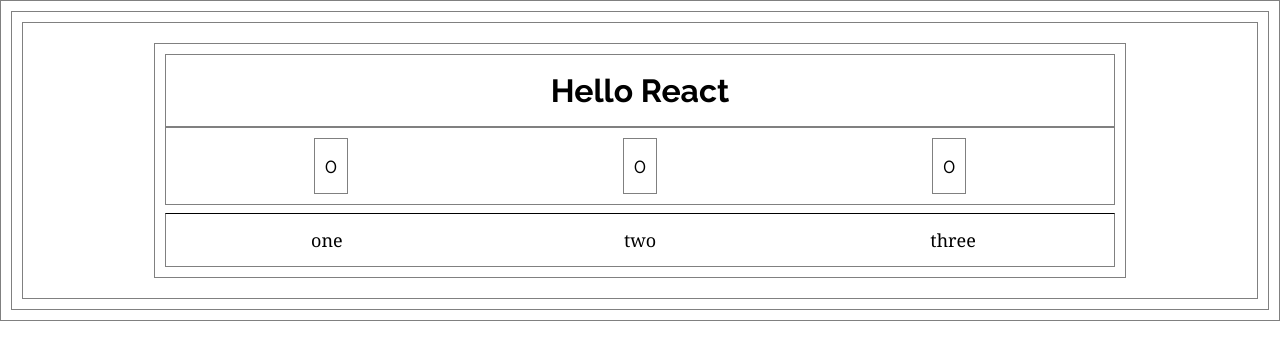
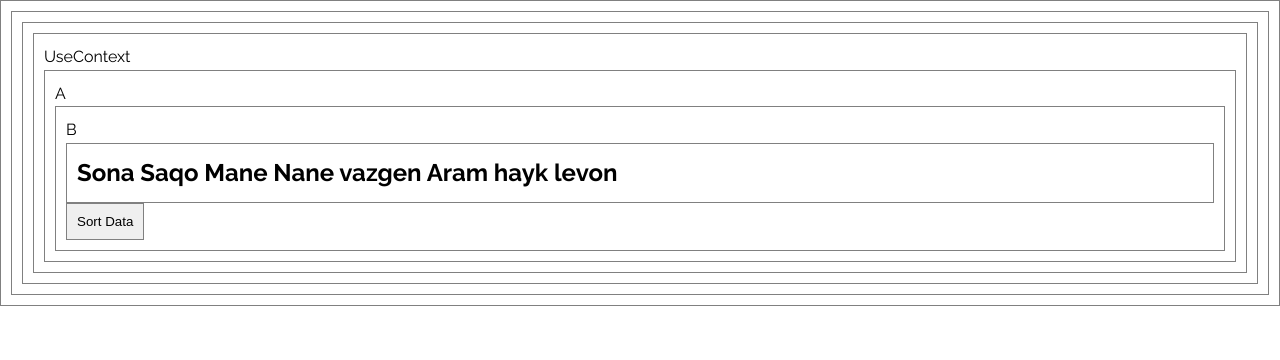
Before and after one commit to BrownEdgar/React-students, a React (Vite) app: page / in a window 1280 px wide. Shown: the top 360 px of the page. Built offline with nearby package versions, Linux system fonts and the light colour scheme.

Commit message:
Using useContext to display data in another component

```diff
--- /dev/null
+++ b/src/Users/Grish/UseContext/A.jsx
@@ -0,0 +1,10 @@
+import B from "./B";
+
+export default function A() {
+  return (
+    <div>A
+
+        <B />
+    </div>
+  )
+}
--- /dev/null
+++ b/src/Users/Grish/UseContext/B.jsx
@@ -0,0 +1,14 @@
+import { MyContext } from "./UseContext"
+import {useContext} from "react"
+
+
+export default function B() {
+  const data=useContext(MyContext)
+    return (
+
+    <div>B
+        <h2>{data.userData}</h2>
+        <button onClick={data.sortData}>Sort Data</button>
+    </div>
+  )
+}
--- /dev/null
+++ b/src/Users/Grish/UseContext/UseContext.css
@@ -0,0 +1,5 @@
+*{
+    margin:0;
+    padding: 0;
+    box-sizing: border-box;
+}
--- /dev/null
+++ b/src/Users/Grish/UseContext/UseContext.jsx
@@ -0,0 +1,36 @@
+import React, { useState } from "react";
+import A from "./A";
+
+import "./UseContext.css";
+
+export const MyContext=React.createContext('')
+
+export default function UseContext() {
+  const [userData, setUserData] = useState([
+    " Sona ",
+    " Saqo ",
+    " Mane ",
+    " Nane",
+    " vazgen",
+    " Aram",
+    " hayk",
+    " levon",
+  ]);
+
+  const sortData = () => {
+    const result = userData.slice().sort((a,b) => a.localeCompare(b));
+    setUserData(result);
+  };
+  return (
+    <div>
+      UseContext
+      <MyContext.Provider
+        value={{
+          userData,
+          sortData,
+        }}>
+        <A />
+      </MyContext.Provider>
+    </div>
+  );
+}
--- a/src/main.jsx
+++ b/src/main.jsx
@@ -1,6 +1,6 @@
 import React from 'react'
 import ReactDOM from 'react-dom/client'
-import App from './Users/Grish/App'
+import App from './Users/Grish/UseContext/UseContext'
 import './index.css'
 
 ReactDOM.createRoot(document.getElementById('root')).render(
```
